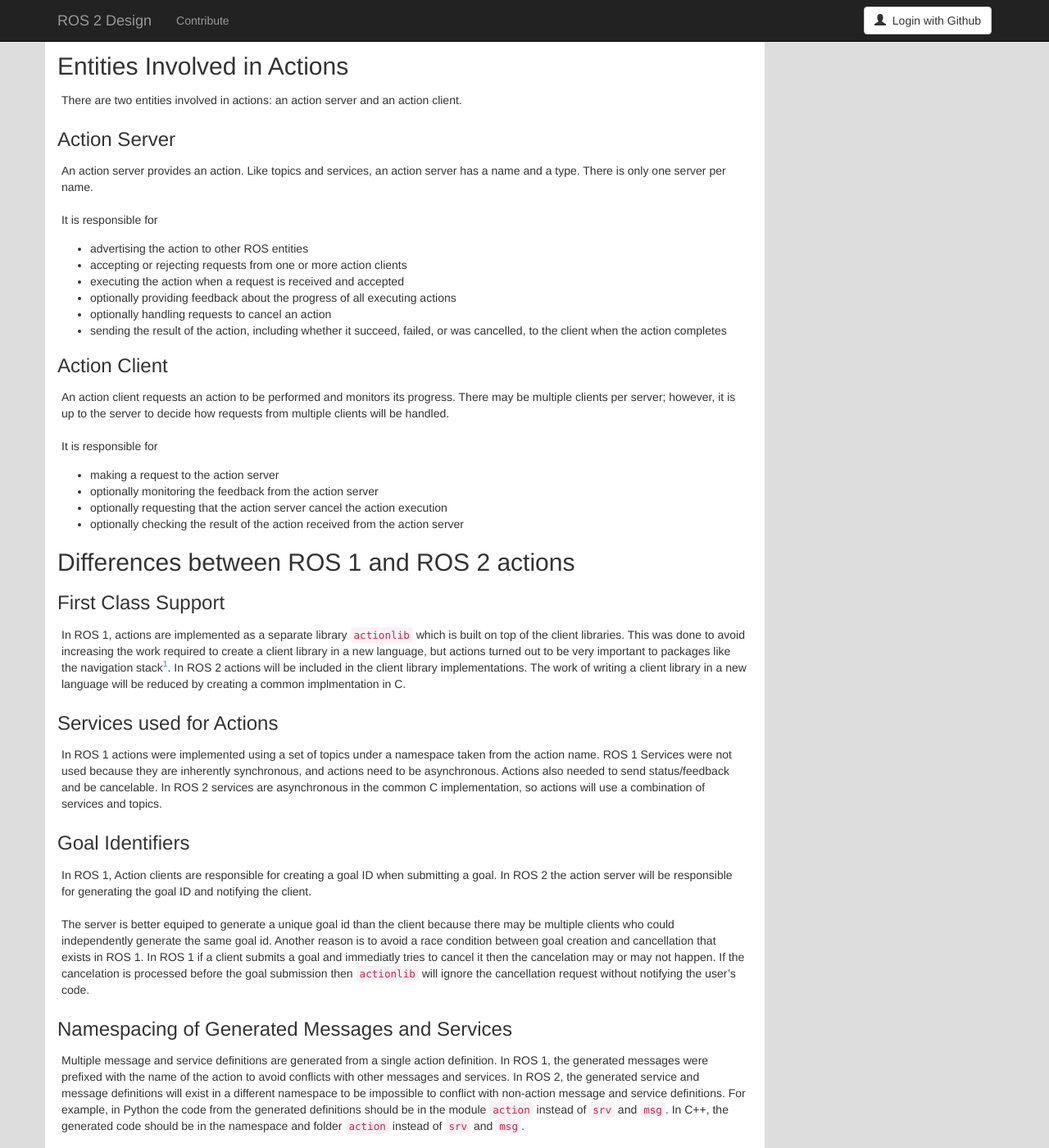
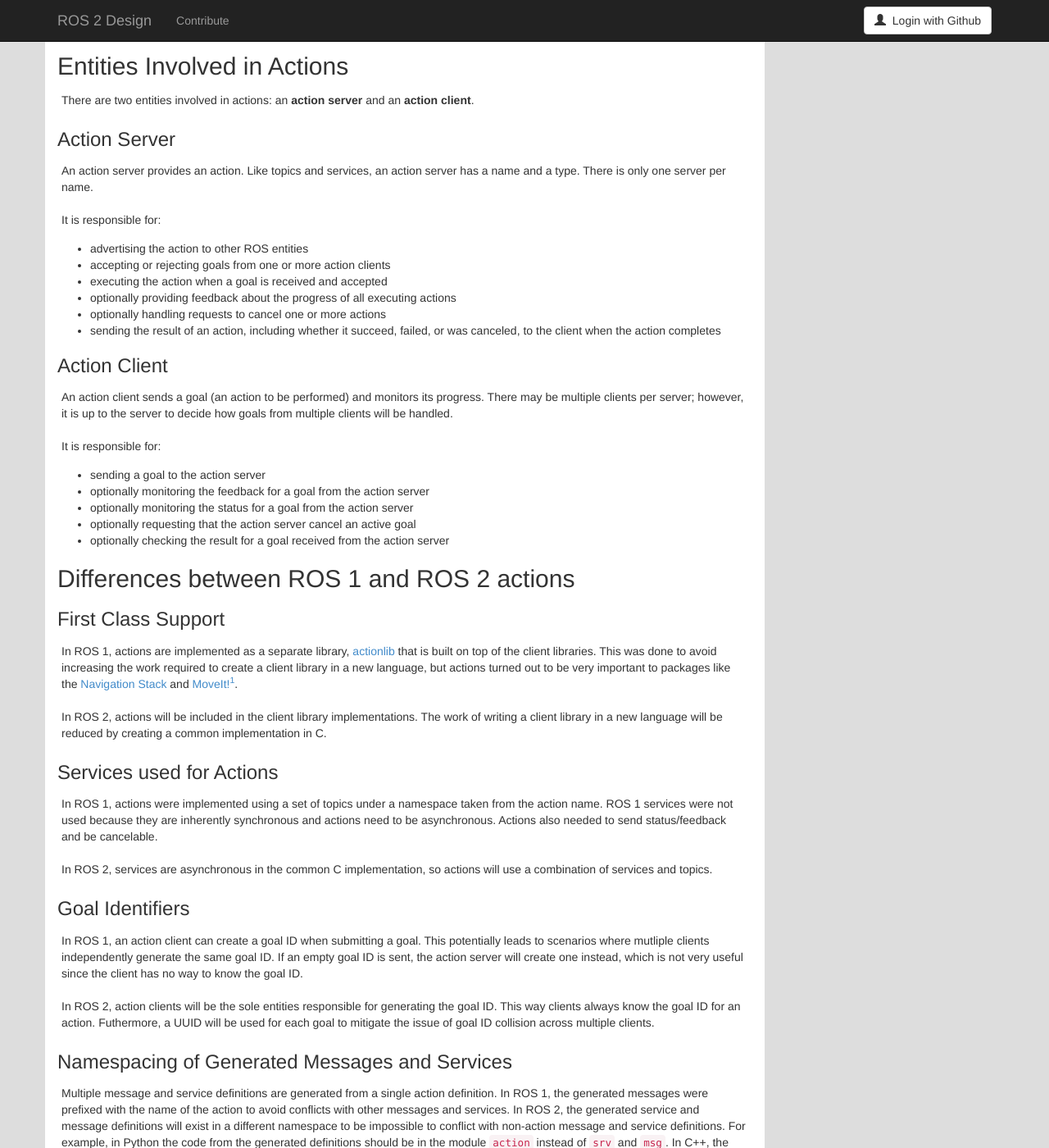
Before and after one commit to ros2/design, a Jekyll site: the page built from articles/actions.md, in a window 1280 px wide and 1400 px high, scrolled down 445 px. Shown: the whole window at 82% size. Built offline with Jekyll 4.4.1, drawn with Linux system fonts in a browser that asks for light colours; nearby versions of some CDN libraries; some of the changed text lies outside the part shown.

Commit message:
Fix typos and grammer, consistency in lingo, and let action clients generate goal IDs as UUIDs

```diff
--- a/articles/actions.md
+++ b/articles/actions.md
@@ -24,17 +24,17 @@ Original Author: {{ page.author }}
 There are three forms of communication in ROS: topics, services, and actions.
 Topic publishers broadcast to multiple subscribers, but communication is one-way.
 Service clients send a request to a service server and get a response, but there is no information about the progress.
-Similar to services, actions clients ask an action server reach some end state and will get a response.
-Unlike services, while the action is being peformed the action server sends progress updates to the client.
+Similar to services, actions clients send a request to an action server in order to achieve some goal and will get a result.
+Unlike services, while the action is being peformed an action server sends progress feedback to the client.
 
 Actions are useful when a response may take a significant length of time.
-They allow a client to track the progress of a request, get the final outcome, and optionally cancel the request it before it completes.
+They allow a client to track the progress of a request, get the final outcome, and optionally cancel the request before it completes.
 
 This document defines requirements for actions, how they are specified in the ROS Message IDL, and how they are communicated by the middleware.
 
 ## Entities Involved in Actions
 
-There are two entities involved in actions: an action server and an action client.
+There are two entities involved in actions: an **action server** and an **action client**.
 
 ### Action Server
 
@@ -42,51 +42,55 @@ An action server provides an action.
 Like topics and services, an action server has a name and a type.
 There is only one server per name.
 
-It is responsible for
+It is responsible for:
 
-* advertising the action to other ROS entities
-* accepting or rejecting requests from one or more action clients
-* executing the action when a request is received and accepted
-* optionally providing feedback about the progress of all executing actions
-* optionally handling requests to cancel an action
-* sending the result of the action, including whether it succeed, failed, or was cancelled, to the client when the action completes
+- advertising the action to other ROS entities
+- accepting or rejecting goals from one or more action clients
+- executing the action when a goal is received and accepted
+- optionally providing feedback about the progress of all executing actions
+- optionally handling requests to cancel one or more actions
+- sending the result of an action, including whether it succeed, failed, or was canceled, to the client when the action completes
 
 ### Action Client
 
-An action client requests an action to be performed and monitors its progress.
-There may be multiple clients per server; however, it is up to the server to decide how requests from multiple clients will be handled.
+An action client sends a goal (an action to be performed) and monitors its progress.
+There may be multiple clients per server; however, it is up to the server to decide how goals from multiple clients will be handled.
 
-It is responsible for
+It is responsible for:
 
-* making a request to the action server
-* optionally monitoring the feedback from the action server
-* optionally requesting that the action server cancel the action execution
-* optionally checking the result of the action received from the action server
+- sending a goal to the action server
+- optionally monitoring the feedback for a goal from the action server
+- optionally monitoring the status for a goal from the action server
+- optionally requesting that the action server cancel an active goal
+- optionally checking the result for a goal received from the action server
 
 ## Differences between ROS 1 and ROS 2 actions
 
 ### First Class Support
-In ROS 1, actions are implemented as a separate library `actionlib` which is built on top of the client libraries.
-This was done to avoid increasing the work required to create a client library in a new language, but actions turned out to be very important to packages like the navigation stack<sup>[1](#separatelib)</sup>.
-In ROS 2 actions will be included in the client library implementations.
-The work of writing a client library in a new language will be reduced by creating a common implmentation in C.
+
+In ROS 1, actions are implemented as a separate library, [actionlib](http://wiki.ros.org/actionlib) that is built on top of the client libraries.
+This was done to avoid increasing the work required to create a client library in a new language, but actions turned out to be very important to packages like the [Navigation Stack](http://wiki.ros.org/navigation) and [MoveIt!](https://moveit.ros.org/)<sup>[1](#separatelib)</sup>.
+
+In ROS 2, actions will be included in the client library implementations.
+The work of writing a client library in a new language will be reduced by creating a common implementation in C.
 
 ### Services used for Actions
 
-In ROS 1 actions were implemented using a set of topics under a namespace taken from the action name.
-ROS 1 Services were not used because they are inherently synchronous, and actions need to be asynchronous.
+In ROS 1, actions were implemented using a set of topics under a namespace taken from the action name.
+ROS 1 services were not used because they are inherently synchronous and actions need to be asynchronous.
 Actions also needed to send status/feedback and be cancelable.
-In ROS 2 services are asynchronous in the common C implementation, so actions will use a combination of services and topics.
+
+In ROS 2, services are asynchronous in the common C implementation, so actions will use a combination of services and topics.
 
 ### Goal Identifiers
 
-In ROS 1, Action clients are responsible for creating a goal ID when submitting a goal.
-In ROS 2 the action server will be responsible for generating the goal ID and notifying the client.
+In ROS 1, an action client can create a goal ID when submitting a goal.
+This potentially leads to scenarios where mutliple clients independently generate the same goal ID.
+If an empty goal ID is sent, the action server will create one instead, which is not very useful since the client has no way to know the goal ID.
 
-The server is better equiped to generate a unique goal id than the client because there may be multiple clients who could independently generate the same goal id.
-Another reason is to avoid a race condition between goal creation and cancellation that exists in ROS 1.
-In ROS 1 if a client submits a goal and immediatly tries to cancel it then the cancelation may or may not happen.
-If the cancelation is processed before the goal submission then `actionlib` will ignore the cancellation request without notifying the user's code.
+In ROS 2, action clients will be the sole entities responsible for generating the goal ID.
+This way clients always know the goal ID for an action.
+Futhermore, a UUID will be used for each goal to mitigate the issue of goal ID collision across multiple clients.
 
 ### Namespacing of Generated Messages and Services
 
@@ -98,9 +102,10 @@ In C++, the generated code should be in the namespace and folder `action` instea
 
 ### Visibility of Action Services and Topics
 
-In ROS 1 `rostopic list` would show all action topics in its output.
-In ROS 2 `ros2 topic list` and `ros2 service list` will not show topics and services used by actions by default.
-The can still be shown by passing an option to the commands to show hidden services and topics.
+In ROS 1, `rostopic list` would show all action topics in its output.
+In ROS 2, `ros2 topic list` and `ros2 service list` will not show topics and services used by actions by default.
+They can still be shown by passing an option to the commands to show hidden services and topics.
+The tool `ros2 action list` will produce list of action names provided by action servers (see [Intropsection tools](#introspection-tools)).
 
 ## Action Interface Definition
 
@@ -145,19 +150,17 @@ uint32 number_dishes_cleaned
 ## Introspection tools
 
 Actions, like topics and services, are introspectable from the command line.
-In ROS 1, actions are visible in the output of the `rostopic` tool.
 
-In ROS 2, actions will not be visible by default as a set of topics nor a set of services.
-Instead they will be visible using a separate `ros2 action` command line tool.
+The command line tool, `ros2 action`, will be able to:
 
-The command line tool will be able to:
-
-* list action servers and action clients
-* display active goals on an action server
-* display the arguments for an action's goal
-* display the type of an action's feedback and result
-* find actions by action type
-* call an action, display feedback as it is received, display the result when received, and cancel the action (when the tool is terminated prematurely).
+- list action names provided by action servers
+- list action servers and action clients
+- display active goals on an action server
+- display the arguments for an action goal
+- display the type of an action's goal, feedback, and result
+- find actions by action type
+- echo feedback, status, and result for an action goal
+- call an action, display feedback as it is received, display the result when received, and cancel the action (when the tool is terminated prematurely).
 
 Each action will be listed and treated as a single unit by this tool.
 
@@ -210,58 +213,58 @@ Python:
 
 ## Middleware implementation
 
-Under the hood, an action is made up of three services and two topics, each descibed in detail here.
+Under the hood, an action is made up of three services and two topics.
+In this section, they are descibed in detail.
 
 ![Action Client/Server Interaction Overview](../img/actions/interaction_overview.png)
 
-### Goal Submission Service
+### Send Goal Service
 
-* **Direction**: Client calls Server
-* **Request**: Description of goal
-* **Response**: Whether goal was accepted or rejected, a unique identifier for the goal, and the time when the goal was accepted.
+- **Direction**: client calls server
+- **Request**: description of goal and a UUID for the goal ID
+- **Response**: whether goal was accepted or rejected and the time when the goal was accepted
 
-The purpose of this service is to submit a goal to the action server.
+The purpose of this service is to send a goal to the action server.
 It is the first service called to begin an action, and is expected to return quickly.
-A user-define description of the goal is sent as the request.
-The response indicates whether or not the goal was accepted, and if so the identifier the server will use to describe the goal.
+The description of the goal in the request is user-define as part of the [Action Interface Definition](#action-interface-definition).
 
-The QoS settings of this service should be set the so the client is guaranteed to receive a response or an action could be executed without a client being aware of it.
+The QoS settings of this service should be set so the client is guaranteed to receive a response or an action could be executed without a client being aware of it.
 
-### Cancel Request Service
+### Cancel Goal Service
 
-* **Direction**: Client calls Server
-* **Request**: Goal identifier, time stamp
-* **Response**: Goals that will be attempted to be canceled
+- **Direction**: client calls server
+- **Request**: goal ID and timestamp
+- **Response**: list of goals that have transitioned to the CANCELING state
 
-The purpose of this service is to request to cancel one or more goals on the action server.
-A cancellation request may cancel multiple goals.
+The purpose of this service is to request the cancellation of one or more goals on the action server.
 The result indicates which goals will be attempted to be canceled.
 Whether or not a goal is actually canceled is indicated by the status topic and the result service.
 
 The cancel request policy is the same as in ROS 1.
 
-* If the goal ID is empty and time is zero, cancel all goals
-* If the goal ID is empty and time is not zero, cancel all goals accepted at or before the time stamp
-* If the goal ID is not empty and time is not zero, cancel the goal with the given id regardless of the time it was accepted
-* If the goal ID is not empty and time is zero, cancel the goal with the given id and all goals accepted at or before the time stamp
+- If the goal ID is empty and timestamp is zero, cancel all goals
+- If the goal ID is empty and timestamp is not zero, cancel all goals accepted at or before the time stamp
+- If the goal ID is not empty and timestamp is not zero, cancel the goal with the given ID regardless of the time it was accepted
+- If the goal ID is not empty and timestamp is zero, cancel the goal with the given ID and all goals accepted at or before the timestamp
 
 ### Get Result Service
 
-* **Direction**: Client calls Server
-* **Request**: Goal ID
-* **Response**: Status of goal and user defined result
+* **Direction**: client calls server
+* **Request**: goal ID
+* **Response**: status of goal and user defined result
 
-The purpose of this service is to get the final result of a service.
+The purpose of this service is to get the final result of a goal.
 After a goal has been accepted the client should call this service to receive the result.
-The result will indicate the final status of the goal and any user defined data.
+The result will indicate the final status of the goal and any user defined data as part of the [Action Interface Definition](#action-interface-definition).
 
-Once the server sends the result to the client it should free up any resources used by the action.
-If the client never asks for the result then the server should discard the result after a timeout period.
+The server should cache the result once it is ready so multiple clients have to opportunity to get it.
+This is useful for debugging/introspection tools.
+To free up resources, the server should discard the result after a configurable timeout period.
 
 ### Goal Status Topic
 
-* **Direction**: Server publishes
-* **Content**: List of in-progress goals with: Goal ID, time accepted, and an enum indicating the status
+* **Direction**: server publishes
+* **Content**: list of in-progress goals with goal ID, time accepted, and an enum indicating the status
 
 This topic is published by the server to broadcast the status of goals it has accepted.
 The purpose of the topic is for introspection; it is not used by the action client.
@@ -272,24 +275,22 @@ This allows new subscribers to always get the latest state.
 
 The possible statuses are:
 
-* *Accepted*
-  * The goal has been accepted by the action server and may now be executing
-* *Cancelling*
-  * The action server will try to cancel the indicated goal
-* *Cancelled*
-  * The action server successfully canceled the goal
-* *Succeeded*
-  * The action server successfully reached the goal
-* *Aborted*
-  * The action server failed reached the goal
+- *Accepted* - The goal has been accepted by the action server
+- *Executing* - The goal is currently being executing by the action server
+- *Canceling* - The action server will try to cancel the indicated goal
+- *Succeeded* - The action server successfully reached the goal
+- *Aborted* - The action server failed reached the goal
+- *Canceled* - The action server successfully canceled the goal
 
 ### Feedback Topic
 
-* **Direction**: Server publishes
-* **Content**: Goal id, user defined feedback message
+- **Direction**: server publishes
+- **Content**: goal ID, user defined feedback message
 
-This topic is published by the server to send application specific progress about the goal.
+This topic is published by the server to send progress feedback about the goal that is user-defined as part of the [Action Interface Definition](#action-interface-definition).
 It is up to the author of the action server to decide how often to publish the feedback.
+
+TODO: Something something about QoS specified by server
 
 ### Client/Server Interaction Examples
 
```
Also changed, not shown: other parts of articles/actions.md (+1 -1 lines), img/actions/interaction_overview.png.
